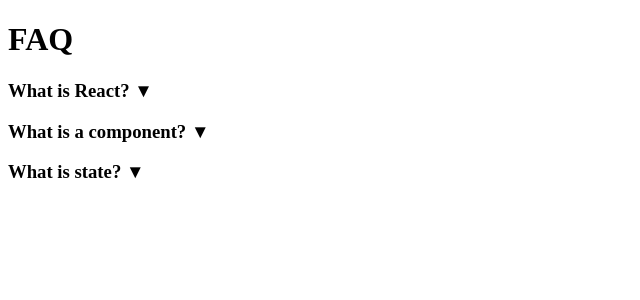
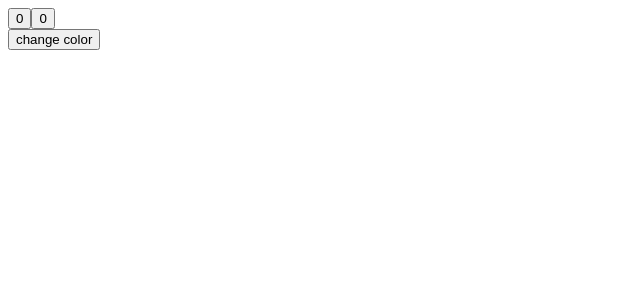
Before and after one commit to kxzb-fun/react-course, a React (Vite) app: page / in a window 1280 px wide. Shown: the top 300 px of the page, without its empty margins (0-640 px from the left). Built offline with nearby package versions, Linux system fonts and the light colour scheme.

Commit message:
feat: 组件的状态销毁

```diff
--- a/src/App.jsx
+++ b/src/App.jsx
@@ -1,7 +1,18 @@
-import FAQList from "./components/FAQList"
+// import FAQList from "./components/FAQList"
+import Counter from "./components/Counter";
+import { useState } from "react";
+const App = () => {
+  const [myColor, setMyColor] = useState(false);
+  return (
+    <>
+      <Counter />
+      {myColor ? <Counter myColor={myColor} /> : <Counter/>}
 
-const App = ()=>{
-  return (<FAQList/>)
-}
+      <div>
+        <button onClick={()=>setMyColor(true)}>change color</button>
+      </div>
+    </>
+  );
+};
 
-export default App
+export default App;
--- /dev/null
+++ b/src/components/Counter.jsx
@@ -0,0 +1,14 @@
+import { useState } from "react";
+const Counter = ({ myColor }) => {
+  const [count, setCount] = useState(0);
+  return (
+    <button
+      onClick={() => setCount(count + 1)}
+      style={{ color: myColor ? 'red' : "black" }}
+    >
+      {count}
+    </button>
+  );
+};
+
+export default Counter;
```
